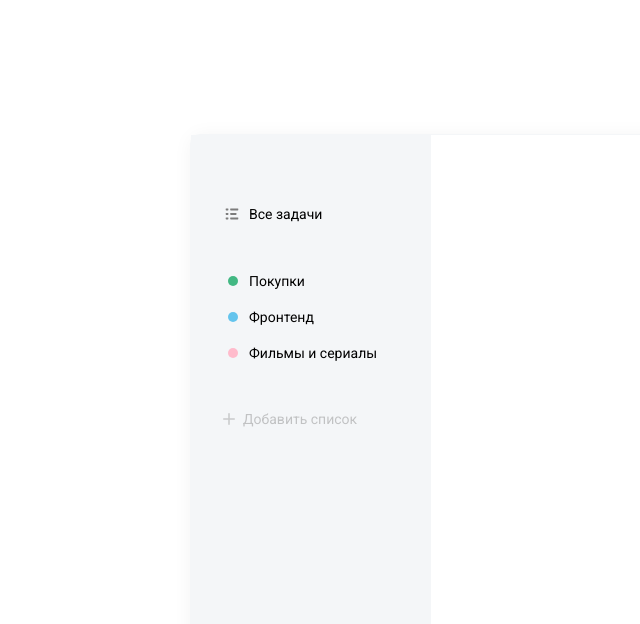
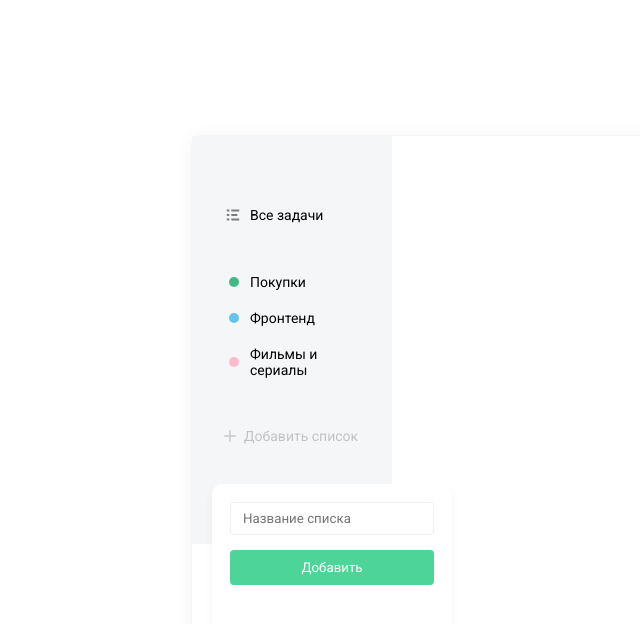
Before and after one commit to Goldgrabber/React_GTDList, a React (Create React App) app: page / in a window 1280 px wide. Both pictures are taken after a click on the element "Добавить список". Shown: the top 624 px of the page, without its empty margins (74-714 px from the left). Built offline with nearby package versions, Linux system fonts and the light colour scheme.

Commit message:
layout-7

```diff
--- a/src/App.js
+++ b/src/App.js
@@ -3,6 +3,7 @@
 import List from './components/List';
 import AddListButton from './components/AddListButton';
 
+import DB from '../src/assets/db.json';
 
 function App() {
   let [value, setValue] = useState('Hello, World!');
@@ -39,7 +40,7 @@
       isRemovable
       />
 
-      <AddListButton/>
+      <AddListButton colors= {DB.colors}/>
 
     </div>
     <div className="todo__TASKS">
--- a/src/components/AddListButton/AddListButton.scss
+++ b/src/components/AddListButton/AddListButton.scss
@@ -1,11 +1,18 @@
 .add-list {
 
     &__popup {
-        width: 234px;
+        width: 240px;
         height: 150px;
         background: #FFFFFF;
         box-shadow: 0px 6px 10px rgba(0, 0, 0, 0.05);
         border-radius: 10px;
+        padding: 18px;
+        box-sizing: border-box;
+
+        .button {
+            width: 100%;
+            margin-top: 15px;
+        }
 
     }
 
--- a/src/components/AddListButton/index.jsx
+++ b/src/components/AddListButton/index.jsx
@@ -11,7 +11,7 @@
   return (
       <div className='add-list'>
           <List
-          onClick={() => alert(1)}
+          onClick={() => setVisiblePopup(true)}
               items={[
                   {
                   className: "List__add-button",
@@ -25,7 +25,8 @@
           />
           {visiblePopup &&
           <div className='add-list__popup'>
-              <h1>123</h1>
+              <input className='field' type="text" placeholder='Название списка' />
+              <button className='button'>Добавить</button>
           </div>}
       </div>
   );
--- a/src/index.scss
+++ b/src/index.scss
@@ -6,6 +6,7 @@
   outline: none;
   -webkit-font-smoothing: antialiased;
   -moz-osx-font-smoothing: grayscale;
+  box-sizing: border-box;
 }
 
 .todo {
@@ -27,3 +28,33 @@
   }
 
 }
+
+.button {
+  background: #4DD599;
+  border-radius: 4px;
+  color: #fff;
+  border: 0;
+  padding: 10px 20px;
+  cursor: pointer;
+
+  &:hover {
+  background: darken(#4DD599, 6%);
+  }
+
+  &:active {
+    background: darken(#4DD599, 10%);
+    }
+}
+
+.field {
+  background: #ffffff;
+  border: 1px solid #efefef;
+  box-sizing: border-box;
+  border-radius: 4px;
+  padding: 8px 12px;
+  width: 100%;
+
+  &:focus {
+    border-color: #dbdbdb;
+  }
+}
```
